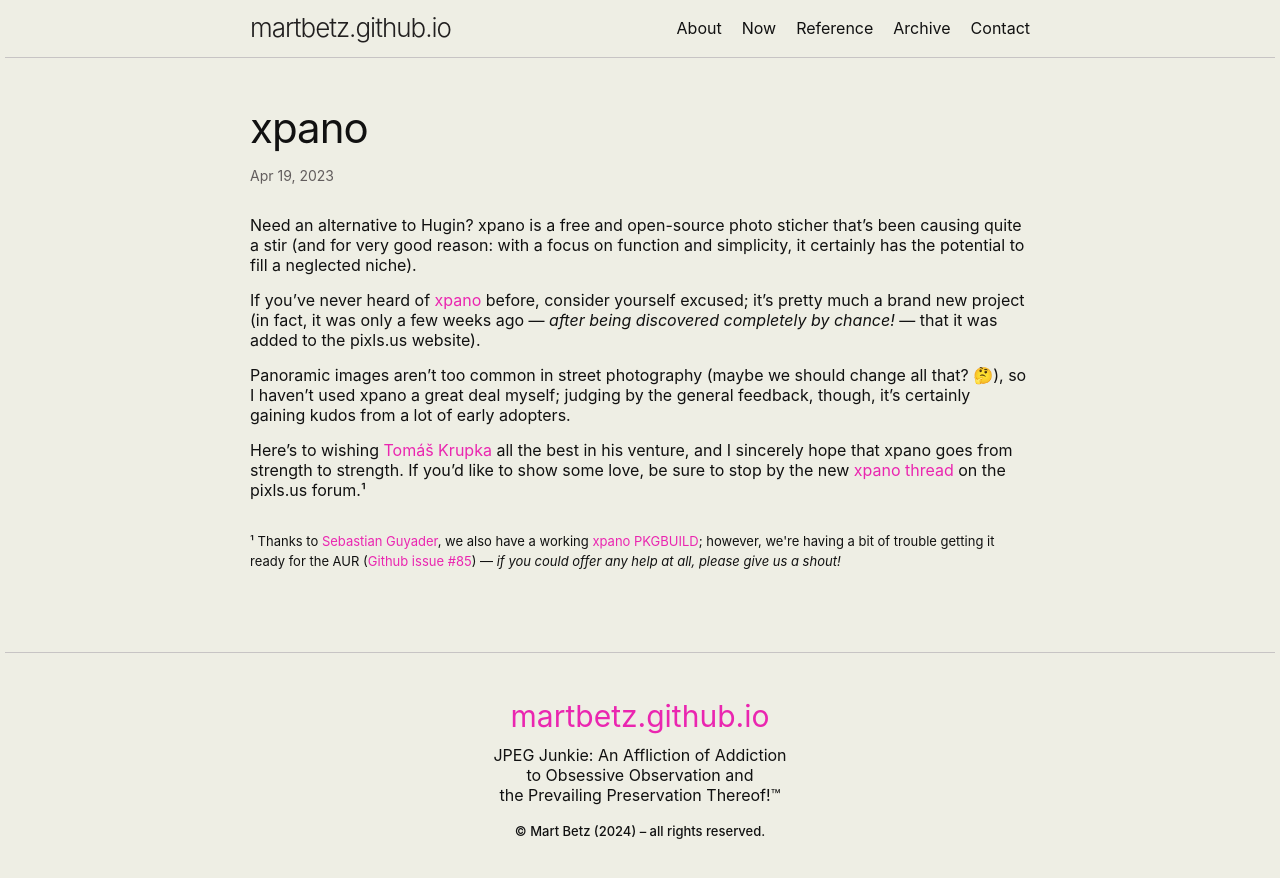
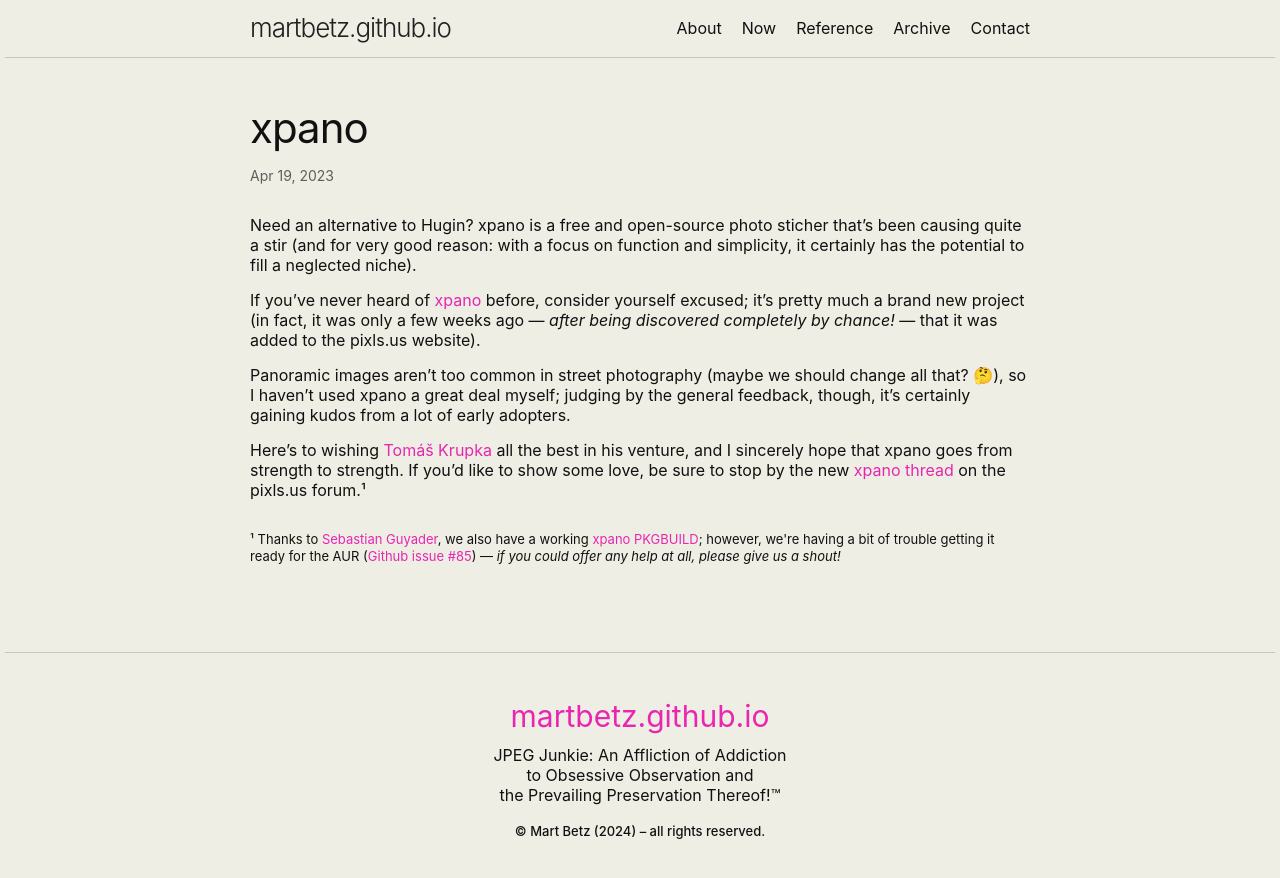
Before and after one commit to martbetz/martbetz.github.io, a Jekyll site: the page built from _posts/2023-04-19-xpano.md, in a window 1280 px wide. Shown: the top 878 px of the page. Built offline with Jekyll 4.4.1, drawn with Linux system fonts in a browser that asks for light colours.

Commit message:
Update 2023-04-19-xpano.md

```diff
--- a/_posts/2023-04-19-xpano.md
+++ b/_posts/2023-04-19-xpano.md
@@ -13,7 +13,7 @@
 
 Here's to wishing [Tomáš Krupka](https://krupkat.cz) all the best in his venture, and I sincerely hope that xpano goes from strength to strength. If you'd like to show some love, be sure to stop by the new [xpano thread](https://discuss.pixls.us/c/software/xpano/42) on the pixls.us forum.¹
 
-<p style="padding-top: 15px">
+<p style="padding-top: 15px; line-height:1.1">
 <font size="2">
 ¹ Thanks to <a href="https://discuss.pixls.us/u/sguyader/summary">Sebastian Guyader</a>, we also have a working <a href="https://bbs.archlinux.org/viewtopic.php?id=285253">xpano PKGBUILD</a>; however, we're having a bit of trouble getting it ready for the AUR (<a href="https://github.com/krupkat/xpano/issues/85">Github issue #85</a>) — <i>if you could offer any help at all, please give us a shout!</i>
 </font>
```
